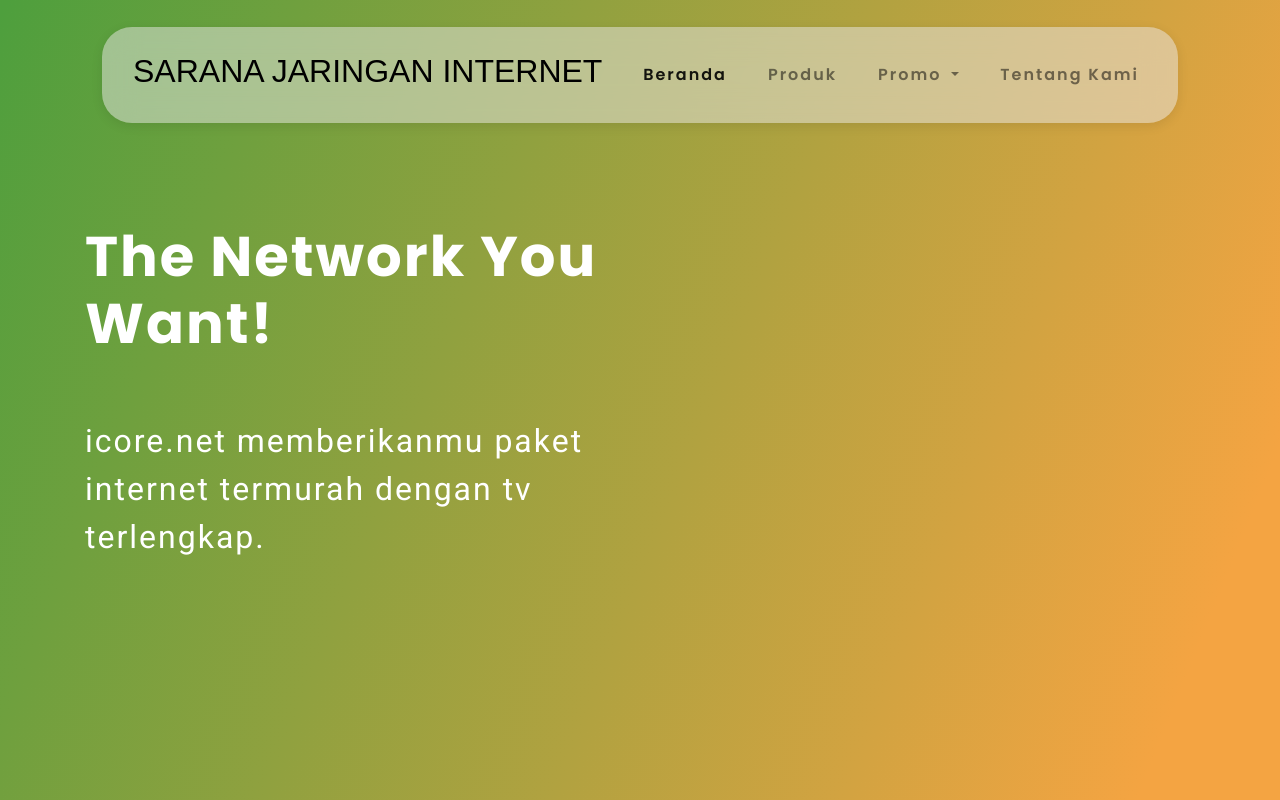
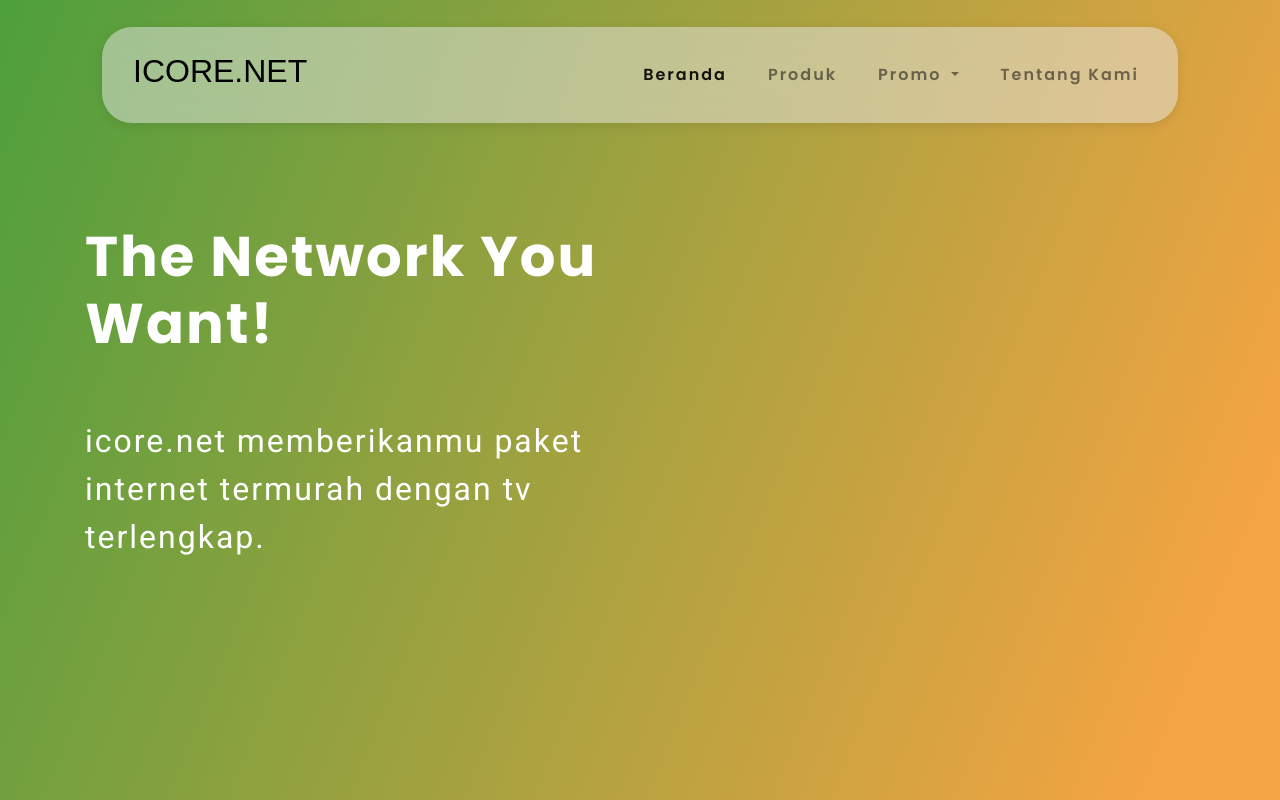
Before and after one commit to AhmadMaulana-id/Mynet, a plain HTML site: page index.html in a window 1280 px wide. Shown: the top 800 px of the page. Drawn offline with Linux system fonts and the light colour scheme.

Commit message:
Update index.html

```diff
--- a/index.html
+++ b/index.html
@@ -37,7 +37,7 @@
           aria-label="Toggle navigation">
           <div class="animated-icon3"><span></span><span></span><span></span></div>
         </button>
-        <h2 class="display-8">SARANA JARINGAN INTERNET</h2>
+        <h2 class="display-8">ICORE.NET</h2>
         <div class="collapse navbar-collapse" id="navbarSupportedContent22">
           <ul class="navbar-nav ml-auto">
             <li class="nav-item active">
```
